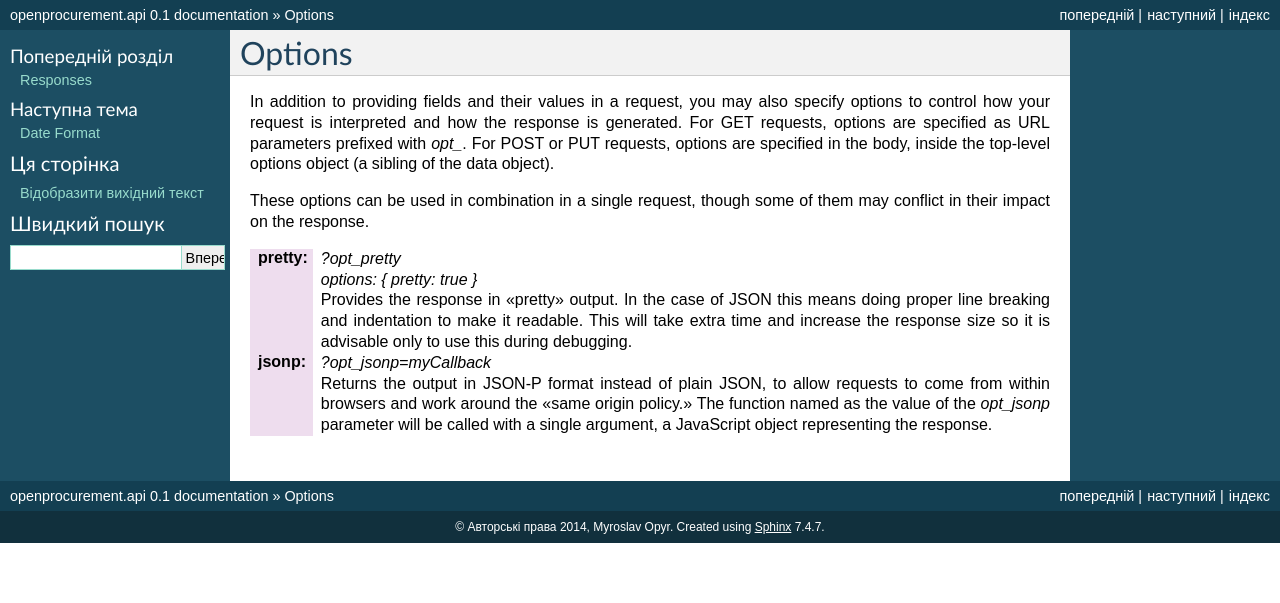
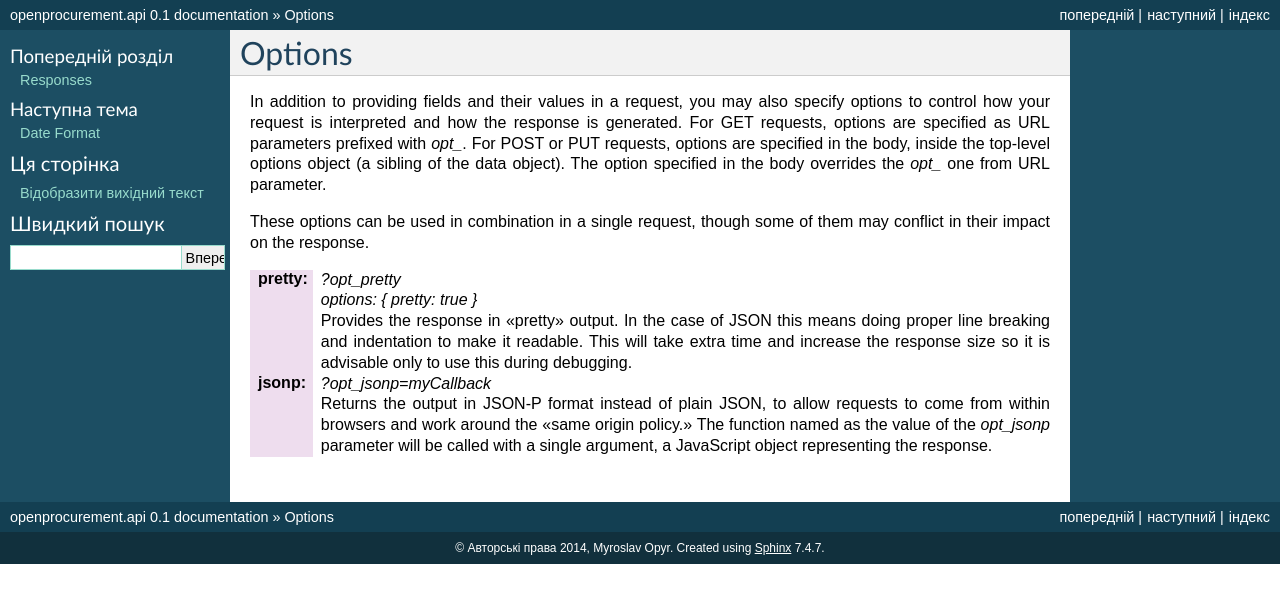
Before and after one commit to openprocurement/openprocurement.api, a Sphinx documentation site: the page built from docs/source/options.rst, in a window 1280 px wide. Shown: the top 603 px of the page. Built offline with Sphinx 7.4.7, drawn with Linux system fonts in a browser that asks for light colours.

Commit message:
option from body overrides url parameter. a19213705711266

```diff
--- a/docs/source/options.rst
+++ b/docs/source/options.rst
@@ -8,7 +8,8 @@ specify options to control how your request is interpreted and how the
 response is generated.  For GET requests, options are specified as URL
 parameters prefixed with `opt_`.  For POST or PUT requests, options are
 specified in the body, inside the top-level options object (a sibling of the
-data object).
+data object).  The option specified in the body overrides the `opt_` one
+from URL parameter.
 
 These options can be used in combination in a single request, though some of
 them may conflict in their impact on the response.
```
